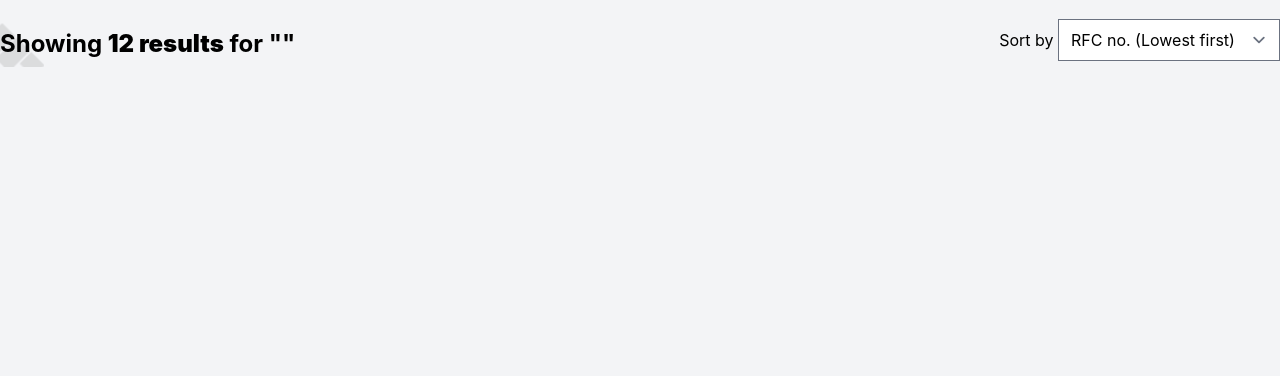
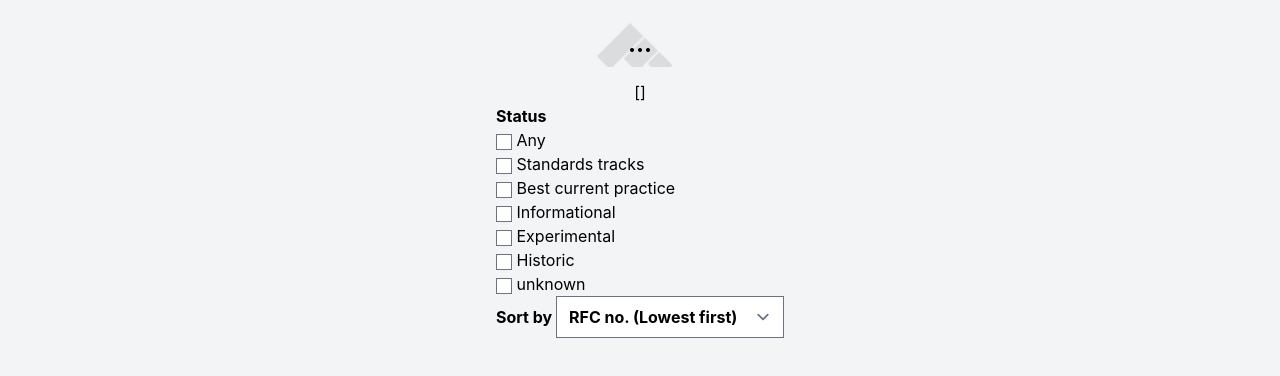
Before and after one commit to ietf-tools/rfced-www, a Nuxt app in the folder client/: page /search in a window 1280 px wide. Shown: the top 376 px of the page. Built offline with nearby package versions, Linux system fonts and the light colour scheme.

Commit message:
feat: search result query param sync

```diff
--- a/client/components/SearchBox.vue
+++ b/client/components/SearchBox.vue
@@ -1,8 +1,8 @@
 <template>
   <form method="get" action="/search" class="w-full flex pt-4 pb-6 lg:w-1/2">
     <input
+      v-model="searchStore.q"
       type="search"
-      v-model="value"
       name="q"
       class="flex-1 bg-white text-black dark:bg-black dark:text-white"
       placeholder="Find an RFC (e.g. ‘RFC 7120’)"
@@ -15,7 +15,7 @@
 </template>
 
 <script setup lang="ts">
-const route = useRoute()
+import { useSearchStore } from '~/stores/search'
 
-const value = ref(route.query.q)
+const searchStore = useSearchStore()
 </script>
--- /dev/null
+++ b/client/components/SearchFilter.vue
@@ -0,0 +1,42 @@
+<template>
+  <form class="text-base text-grey-800 pt-3 lg:pt-0 pl-5 md:pl-0">
+    <fieldset>
+      <legend class="font-bold">Status</legend>
+      <ul>
+        <li
+          v-for="([statusValue, statusLabel], statusIndex) in Object.entries(
+            Statuses
+          )"
+          :key="statusIndex"
+        >
+          <label>
+            <input
+              type="checkbox"
+              :value="statusValue"
+              :checked="searchStore.statuses.includes(statusValue as StatusValue)"
+              @click="searchStore.toggleStatus(statusValue as StatusValue)"
+            />
+            {{ statusLabel }}
+          </label>
+        </li>
+      </ul>
+    </fieldset>
+
+    <label class="font-bold">
+      Sort by
+      <select>
+        <option>RFC no. (Lowest first)</option>
+        <option>RFC no. (Highest first)</option>
+      </select>
+    </label>
+  </form>
+</template>
+
+<script setup lang="ts">
+// This template might be used several times in the DOM so ensure unique DOM ids
+// or don't use ids (eg <label> wrapping input, rather than for="id")
+import { useSearchStore, Statuses } from '~/stores/search'
+import type { StatusValue } from '~/stores/search'
+
+const searchStore = useSearchStore()
+</script>
--- a/client/pages/search.vue
+++ b/client/pages/search.vue
@@ -10,27 +10,38 @@
         </div>
       </template>
 
-      <div
-        class="flex flex-col-reverse lg:flex-row lg:items-center justify-between"
-      >
+      <div class="flex flex-col lg:items-center justify-between">
         <Heading level="2" has-icon class="text-left pl-5 md:pl-0">
-          Showing <b>12 results</b> for "{{}}"
+          <span v-if="!searchStore.q"> ... </span>
+          <span v-else-if="!searchStore.searchResults"> Loading... </span>
+          <span v-else>
+            Showing <b>{{ searchStore.searchResults.length }} results</b> for
+            "{{ searchStore.q }}"
+            <span v-if="searchStore.hasFilters"> (with filters) </span>
+          </span>
         </Heading>
-        <form class="text-base text-grey-800 pt-3 lg:pt-0 pl-5 md:pl-0">
-          <label>
-            Sort by
-            <select>
-              <option>RFC no. (Lowest first)</option>
-              <option>RFC no. (Highest first)</option>
-            </select>
-          </label>
-        </form>
+
+        <ul v-if="searchStore.searchResults">
+          <li
+            v-for="(searchResult, searchIndex) in searchStore.searchResults"
+            :key="searchIndex"
+          >
+            {{ searchResult }}
+          </li>
+        </ul>
+
+        {{ searchStore.statuses }}
+        <SearchFilter />
       </div>
     </NuxtLayout>
   </div>
 </template>
 
 <script setup lang="ts">
+import { useSearchStore } from '~/stores/search'
+
+const searchStore = useSearchStore()
+
 definePageMeta({
   layout: false
 })
--- /dev/null
+++ b/client/stores/search.ts
@@ -0,0 +1,162 @@
+export const Statuses = {
+  any: 'Any',
+  standards: 'Standards tracks',
+  best: 'Best current practice',
+  informational: 'Informational',
+  experimental: 'Experimental',
+  historic: 'Historic',
+  unknown: 'unknown'
+} as const
+export type StatusValue = keyof typeof Statuses
+
+export const Streams = {
+  any: 'Any',
+  todo: 'TODO'
+} as const
+export type StreamValue = keyof typeof Streams
+
+export const Areas = {
+  any: 'Any',
+  todo: 'TODO'
+} as const
+export type AreaValue = keyof typeof Areas
+
+type SearchParams = {
+  q: string
+  from: string
+  to: string
+  statuses: string
+  streams: string
+  areas: string
+}
+
+type SearchResult = {
+  type: 'sdfsdf'
+}
+
+type SearchResults = null | SearchResult[]
+
+export const useSearchStore = defineStore('search', () => {
+  const router = useRouter()
+  const route = useRoute()
+
+  /**
+   * Updates router query params with current search config
+   * and ensures empty values are removed from URL
+   */
+  function updateUrlParams(searchParams: Partial<SearchParams>) {
+    const filterNull = <T extends Partial<SearchParams>>(obj: T): T =>
+      Object.entries(obj).reduce((acc, [key, value]) => {
+        if (value !== '') {
+          acc[key as keyof SearchParams] = value
+        }
+        return acc
+      }, {} as T)
+
+    const query = filterNull({
+      ...route.query,
+      ...searchParams
+    })
+
+    router.push({ query })
+  }
+
+  function formatDate(date: Date | null): string {
+    if (!date) {
+      return ''
+    }
+    return date.toISOString().split('T')[0]
+  }
+
+  // PARAM: Q
+  const q = ref<string>(route.query.q?.toString() ?? '')
+  let qTimer: ReturnType<typeof setTimeout> | undefined = undefined
+  watch(q, (newQ) => {
+    updateUrlParams({ q: newQ })
+
+    searchResults.value = null
+    if (qTimer) {
+      clearTimeout(qTimer)
+    }
+    qTimer = setTimeout(() => {
+      // Fake search results
+      searchResults.value = [{ type: 'sdfsdf' }, { type: 'sdfsdf' }]
+    }, 2000)
+  })
+
+  // PARAM: publicationDateFrom
+  const publicationDateFrom = ref<Date | null>(
+    route.query.from ? new Date(route.query.from.toString()) : null
+  )
+  watch(publicationDateFrom, (newFrom) =>
+    updateUrlParams({ from: formatDate(newFrom) })
+  )
+
+  // PARAM: publicationDateTo
+  const publicationDateTo = ref<Date | null>(
+    route.query.to ? new Date(route.query.to.toString()) : null
+  )
+  watch(publicationDateTo, (newTo) =>
+    updateUrlParams({ to: formatDate(newTo) })
+  )
+
+  // PARAM: stream
+  const stream = ref<StreamValue>(
+    (route.query.area?.toString() ?? 'any') as StreamValue
+  )
+  watch(stream, (newStream) => updateUrlParams({ streams: newStream }))
+
+  // PARAM: area
+  const area = ref<AreaValue>(
+    (route.query.area?.toString() ?? 'any') as AreaValue
+  )
+  watch(area, (newArea) => updateUrlParams({ areas: newArea }))
+
+  // PARAM: statuses
+  const statuses = ref<StatusValue[]>(
+    (route.query.statuses?.toString() ?? '')
+      .split(',')
+      .filter(Boolean) as StatusValue[]
+  )
+  const toggleStatus = (status: StatusValue) => {
+    if (statuses.value.includes(status)) {
+      statuses.value.splice(statuses.value.indexOf(status), 1)
+    } else {
+      statuses.value.push(status)
+    }
+  }
+  watch(
+    statuses,
+    (statuses) => {
+      console.log(statuses)
+      updateUrlParams({
+        statuses: statuses.length > 0 ? statuses.join(',') : ''
+      })
+    },
+    {
+      deep: true // because we're mutating array we need to 'deep'ly watch the array to see value changes
+    }
+  )
+
+  const searchResults = ref<SearchResults>(null)
+
+  const hasFilters = !!(
+    statuses.value.length > 0 ||
+    publicationDateFrom.value ||
+    publicationDateTo.value ||
+    stream.value !== 'any' ||
+    area.value !== 'any'
+  )
+
+  return {
+    q,
+    statuses,
+    toggleStatus,
+    publicationDateFrom,
+    publicationDateTo,
+    stream,
+    area,
+    searchResults,
+    hasFilters
+  }
+})
```
Also changed, not shown: client/eslint.config.mjs (+8 -6 lines).
